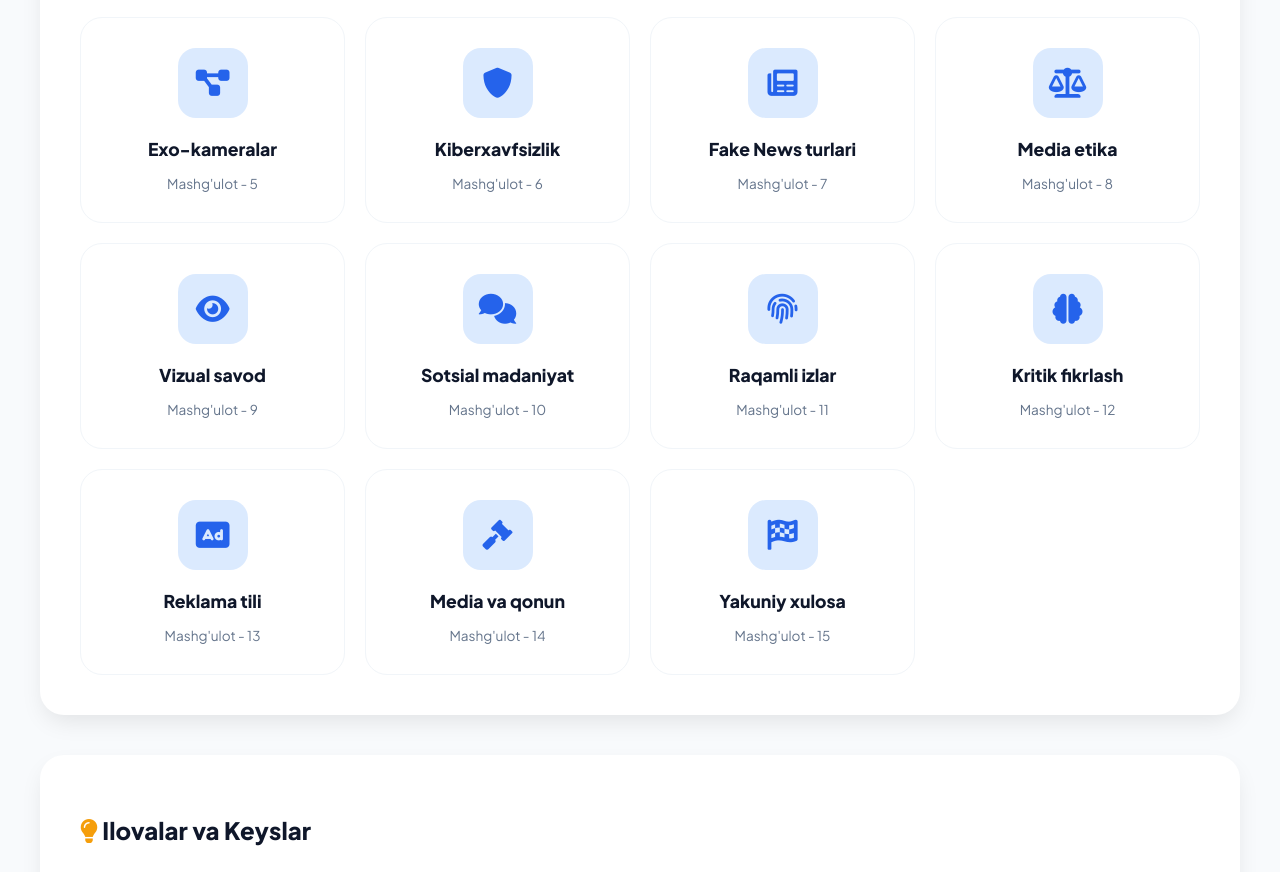
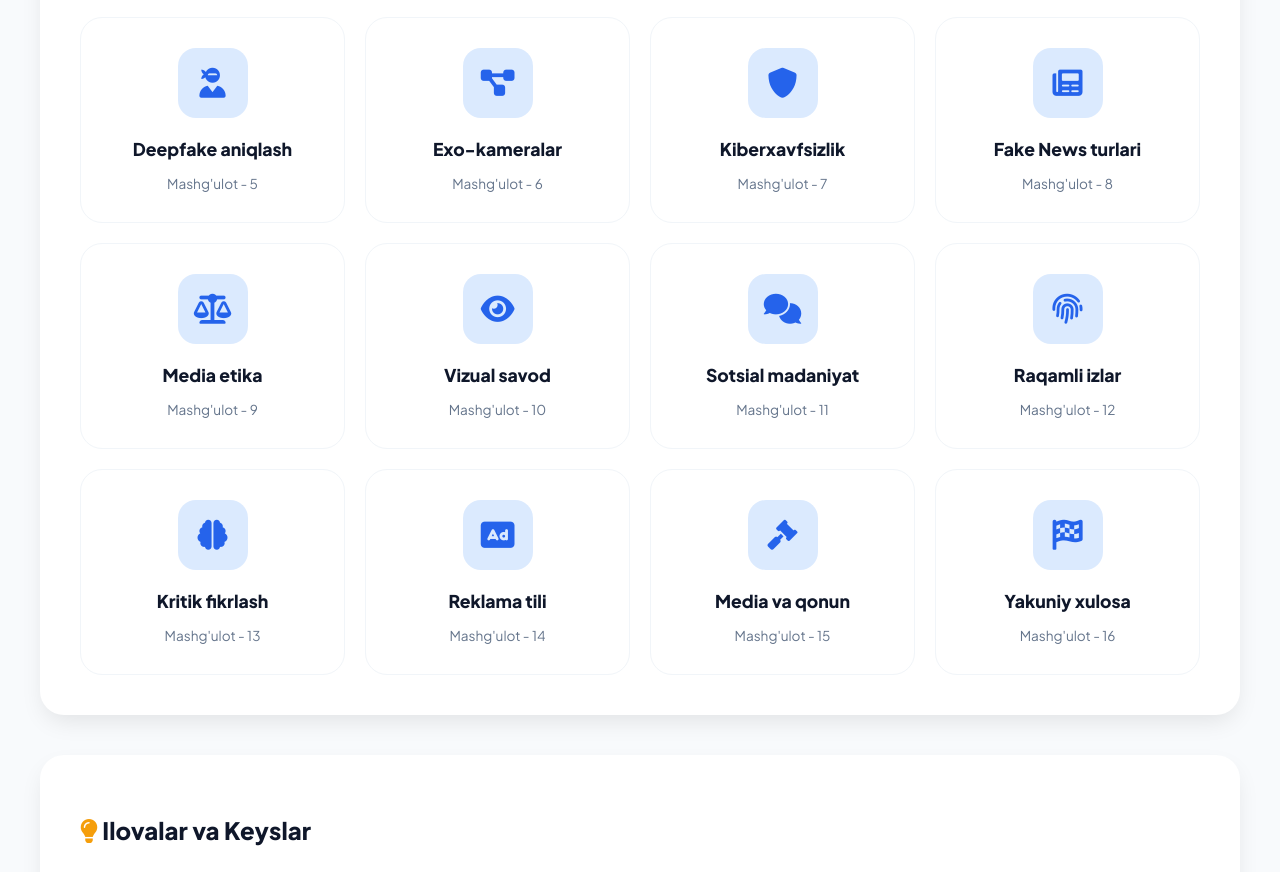
Before and after one commit to mirobidsulaymonov/medialab, a plain HTML site: page index.html in a window 1280 px wide. Shown: the part 670-1542 px from the top of the page. Drawn offline with Linux system fonts and the light colour scheme.

Commit message:
Update index.html

```diff
--- a/index.html
+++ b/index.html
@@ -3,7 +3,7 @@
 <head>
     <meta charset="UTF-8">
     <meta name="viewport" content="width=device-width, initial-scale=1.0">
-    <title>Media Portal | Bosh Sahifa</title>
+    <title>Media portal | Bosh sahifa</title>
     <link rel="stylesheet" href="https://cdnjs.cloudflare.com/ajax/libs/font-awesome/6.0.0/css/all.min.css">
     <style>
         @import url('https://fonts.googleapis.com/css2?family=Plus+Jakarta+Sans:wght@300;400;600;800&display=swap');
@@ -371,17 +371,18 @@
         { id: 2, title: "Fakt va fikr tahlili", icon: "fa-search" },
         { id: 3, title: "Propaganda", icon: "fa-bullhorn" },
         { id: 4, title: "Deepfake tahlili", icon: "fa-user-ninja" },
-        { id: 5, title: "Exo-kameralar", icon: "fa-project-diagram" },
-        { id: 6, title: "Kiberxavfsizlik", icon: "fa-shield-alt" },
-        { id: 7, title: "Fake News turlari", icon: "fa-newspaper" },
-        { id: 8, title: "Media etika", icon: "fa-balance-scale" },
-        { id: 9, title: "Vizual savod", icon: "fa-eye" },
-        { id: 10, title: "Sotsial madaniyat", icon: "fa-comments" },
-        { id: 11, title: "Raqamli izlar", icon: "fa-fingerprint" },
-        { id: 12, title: "Kritik fikrlash", icon: "fa-brain" },
-        { id: 13, title: "Reklama tili", icon: "fa-ad" },
-        { id: 14, title: "Media va qonun", icon: "fa-gavel" },
-        { id: 15, title: "Yakuniy xulosa", icon: "fa-flag-checkered" }
+        { id: 5, title: "Deepfake aniqlash", icon: "fa-user-ninja" },
+        { id: 6, title: "Exo-kameralar", icon: "fa-project-diagram" },
+        { id: 7, title: "Kiberxavfsizlik", icon: "fa-shield-alt" },
+        { id: 8, title: "Fake News turlari", icon: "fa-newspaper" },
+        { id: 9, title: "Media etika", icon: "fa-balance-scale" },
+        { id: 10, title: "Vizual savod", icon: "fa-eye" },
+        { id: 11, title: "Sotsial madaniyat", icon: "fa-comments" },
+        { id: 12, title: "Raqamli izlar", icon: "fa-fingerprint" },
+        { id: 13, title: "Kritik fikrlash", icon: "fa-brain" },
+        { id: 14, title: "Reklama tili", icon: "fa-ad" },
+        { id: 15, title: "Media va qonun", icon: "fa-gavel" },
+        { id: 16, title: "Yakuniy xulosa", icon: "fa-flag-checkered" }
     ];
 
     document.getElementById('lessons-container').innerHTML = lessons.map(l => `
```
